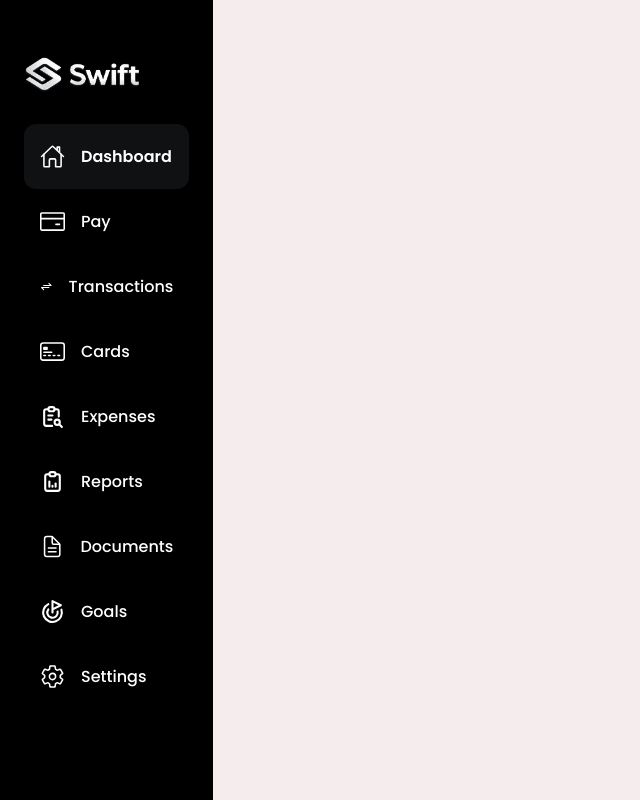
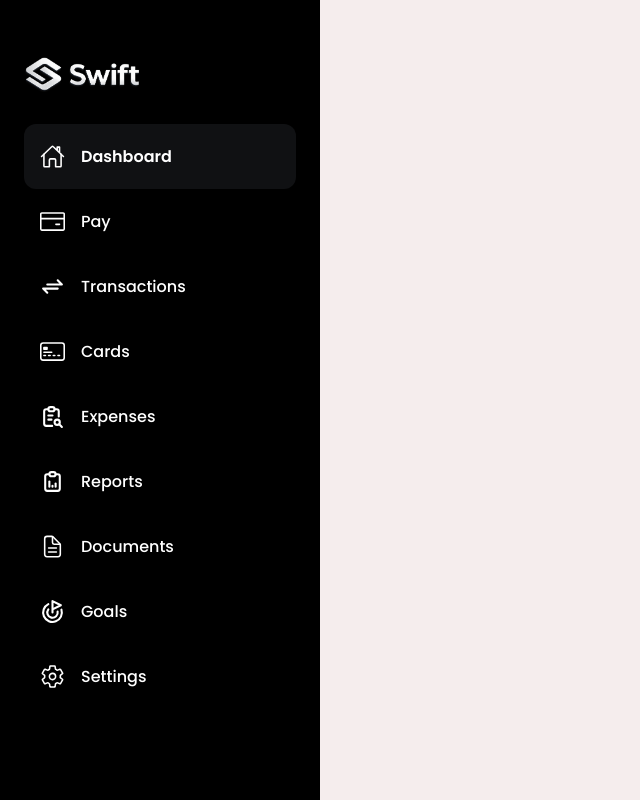
Before and after one commit to keatonmurray/swift, a React app in the folder frontend/: page /personal/dashboard in a window 1280 px wide. Shown: the whole page, without its empty margins (0-640 px from the left). Built offline with nearby package versions, Linux system fonts and the light colour scheme; the HTML template or start-up script is replaced by a standard one.

Commit message:
fixing sidebar width and responsiveness

```diff
--- a/frontend/src/App.css
+++ b/frontend/src/App.css
@@ -860,6 +860,10 @@ Desktop View CSS
   width: auto;
 }
 
+.swift.desktop-view .sidebar {
+  width: 320px;
+}
+
 .swift.desktop-view.homepage ul.sidebar-items li {
   height: 65px;
   font-weight: 500;
--- a/frontend/src/pages/Desktop/pages/personal/Dashboard.jsx
+++ b/frontend/src/pages/Desktop/pages/personal/Dashboard.jsx
@@ -6,14 +6,15 @@ import PersonalDashboardSidebar from "../../components/PersonalDashboardSidebar"
 const Dashboard = () => {
 
     return (
-        <div className="swift desktop-view homepage m-0 p-0">
-            <div className="row m-0">
-                <div className="col-12 col-md-2 d-md-block d-none m-0 p-0 min-vh-100 overflow-auto">
-                    <PersonalDashboardSidebar />
-                </div>
-                <div className="col-12 col-md-10 d-block m-0 p-0">
+        <div className="swift desktop-view homepage d-flex m-0 p-0 min-vh-100">
+            {/* Sidebar */}
+            <div className="sidebar bg-dark text-white d-none d-md-block">
+                <PersonalDashboardSidebar />
+            </div>
 
-                </div>
+            {/* Main content */}
+            <div className="content flex-grow-1">
+                {/* page content */}
             </div>
         </div>
     )
```
